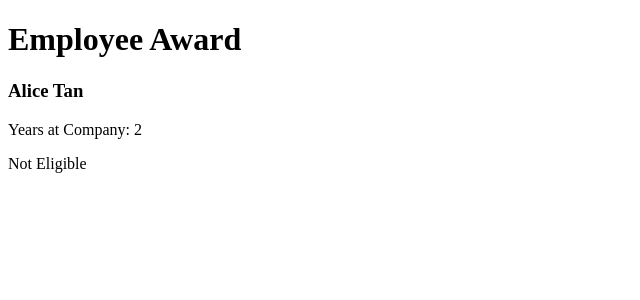
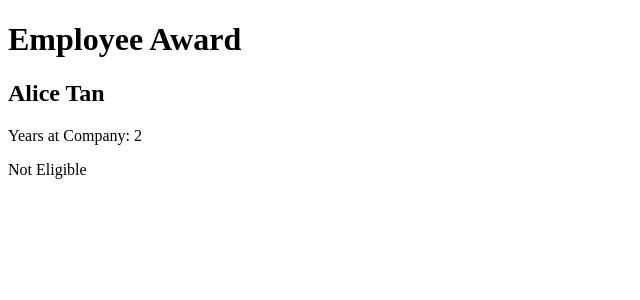
Before and after one commit to ihsky065/employee-awards, a React (Vite) app: page / in a window 1280 px wide. Shown: the top 300 px of the page, without its empty margins (0-640 px from the left). Built offline with nearby package versions, Linux system fonts and the light colour scheme.

Commit message:
chores: update heading third to headling second for readability

```diff
--- a/src/App.jsx
+++ b/src/App.jsx
@@ -1,7 +1,7 @@
 function EmployeeAward ({name, years}) {
     return (
         <div>
-            <h3><strong>{name}</strong></h3>
+            <h2><strong>{name}</strong></h2>
             <p>Years at Company: {years} </p>
             {years >= 5 ? 'Eligible for Long Service Award 🎉' : 'Not Eligible'}
         </div>
```
